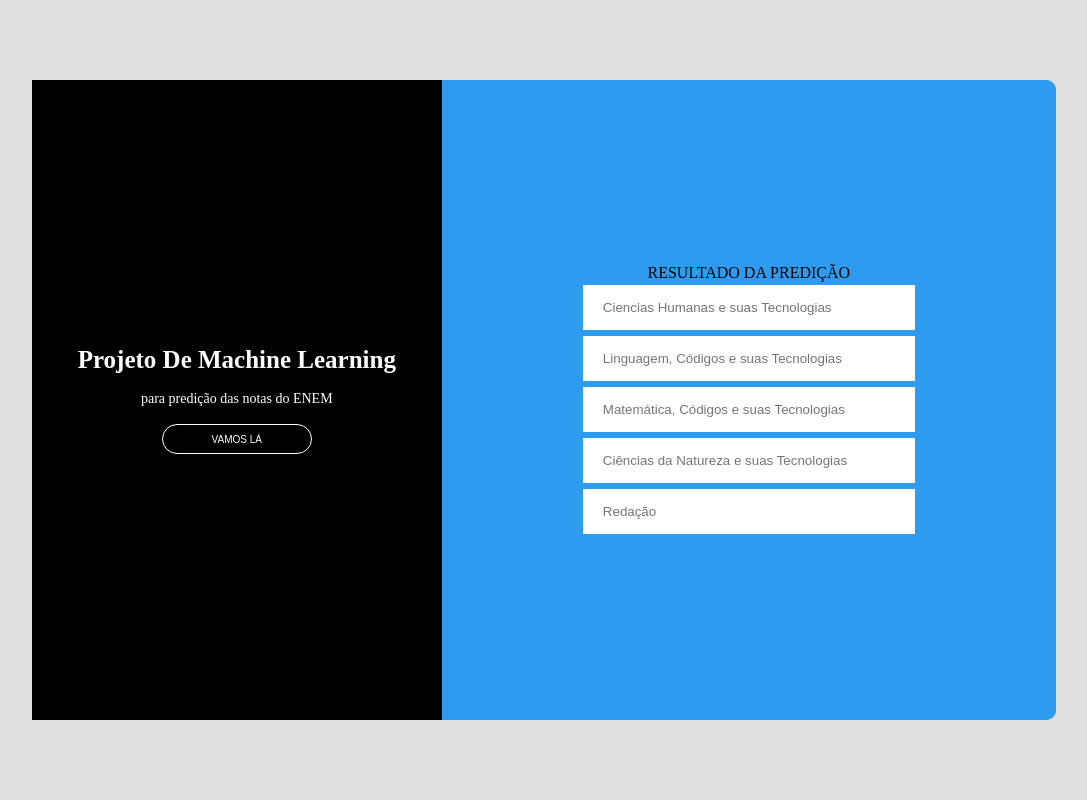
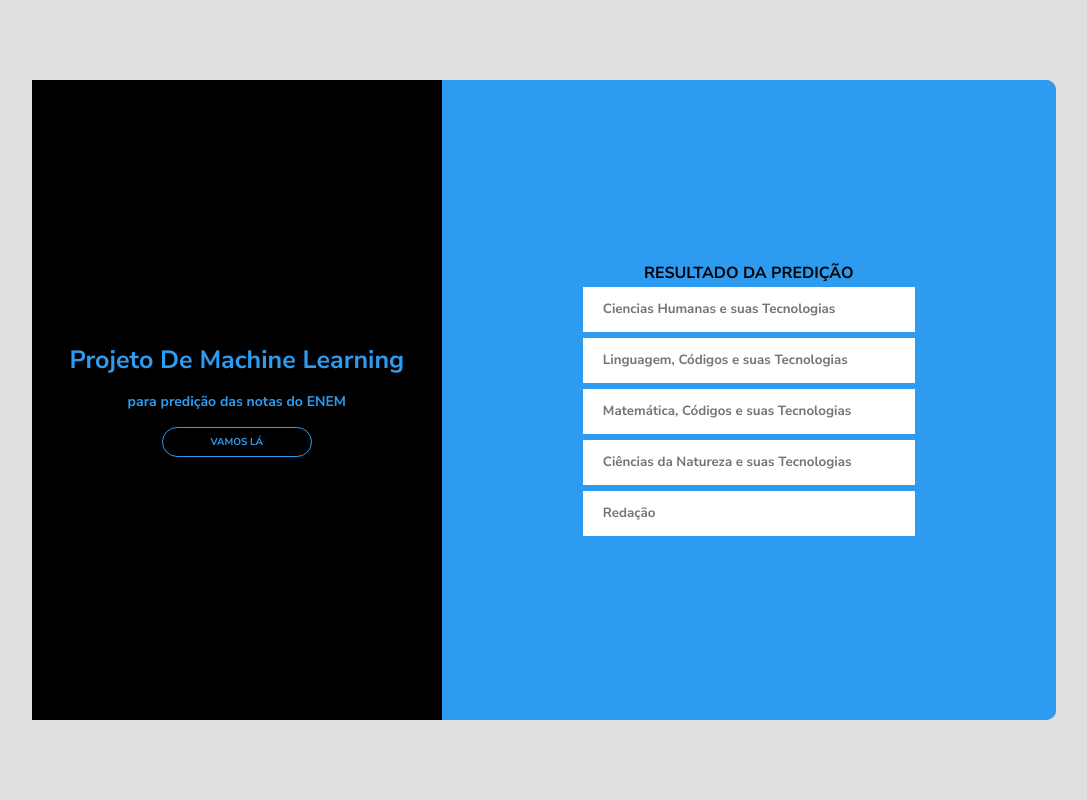
Before and after one commit to nalberthdionisio/front-end_wireframe, a Django app: page / in a window 1280 px wide. Shown: the whole page, without its empty margins (96-1183 px from the left). Run offline with Django 4.2, Linux system fonts and the light colour scheme.

Commit message:
estilização da font

```diff
--- a/todo/tasks/static/css/main.css
+++ b/todo/tasks/static/css/main.css
@@ -3,6 +3,7 @@
     margin: 0;
     padding: 0;
     box-sizing: 0;
+    font-family: 'Nunito Sans', sans-serif;
 }
 
 .container{
@@ -45,7 +46,7 @@
 
 
 .title-primary{
-    color:#fff;
+    color:#2D9BF0;
     font-size: 25px;
     font-weight: bold;
     text-transform: capitalize;
@@ -62,7 +63,7 @@
 .description-primary{
     font-size: 14px;
     font-weight: 300;
-    color: #fff;
+    color: #2D9BF0;
     line-height: 30px;
     padding: 10px 50px;
 
@@ -73,6 +74,7 @@
     color: black;
     line-height: 30px;
     display: flex;
+    padding-left: 100px;
     justify-content: end;
 }
 
@@ -80,18 +82,17 @@
     border-radius: 50px;
     border: none;
     text-transform: uppercase;
-    /* color: #fff; */
     font-size: 10px;
     width: 150px;
     height: 30px;
     cursor: pointer;
     background-color: transparent;
-    border: 1px solid #fff;
-    color: #fff;
+    border: 1px solid;
+    color: #2D9BF0;
 }
 
 .btn:hover{
-    background-color: #2D9BF0;
+    background-color: #fff;
     color: black;
 }
 
@@ -213,11 +214,6 @@
         width: 40%;
     }
 
-    50%{
-        left: 30%;
-        width: 60%;
-    }
-
     to{
         left: 60%;
         width: 40%;
@@ -230,11 +226,6 @@
         width: 40%;
     }
 
-    50%{
-        left: 30%;
-        width: 60%;
-    }
-
     to{
         left: 0;
         width: 40%;
--- a/todo/tasks/templates/tasks/main.html
+++ b/todo/tasks/templates/tasks/main.html
@@ -7,6 +7,9 @@
     <title>RESULTADO PREDIÇÃO</title>
     <link rel="icon" type="image/x-icon" href="../../static/icons/enem.png">
     <link rel="stylesheet" href='../../static/css/main.css' >
+    <link rel="preconnect" href="https://fonts.googleapis.com">
+    <link rel="preconnect" href="https://fonts.gstatic.com" crossorigin>
+    <link href="https://fonts.googleapis.com/css2?family=Nunito+Sans:wght@700&display=swap" rel="stylesheet">
 </head>
 <body>
     <div class="container">
```
